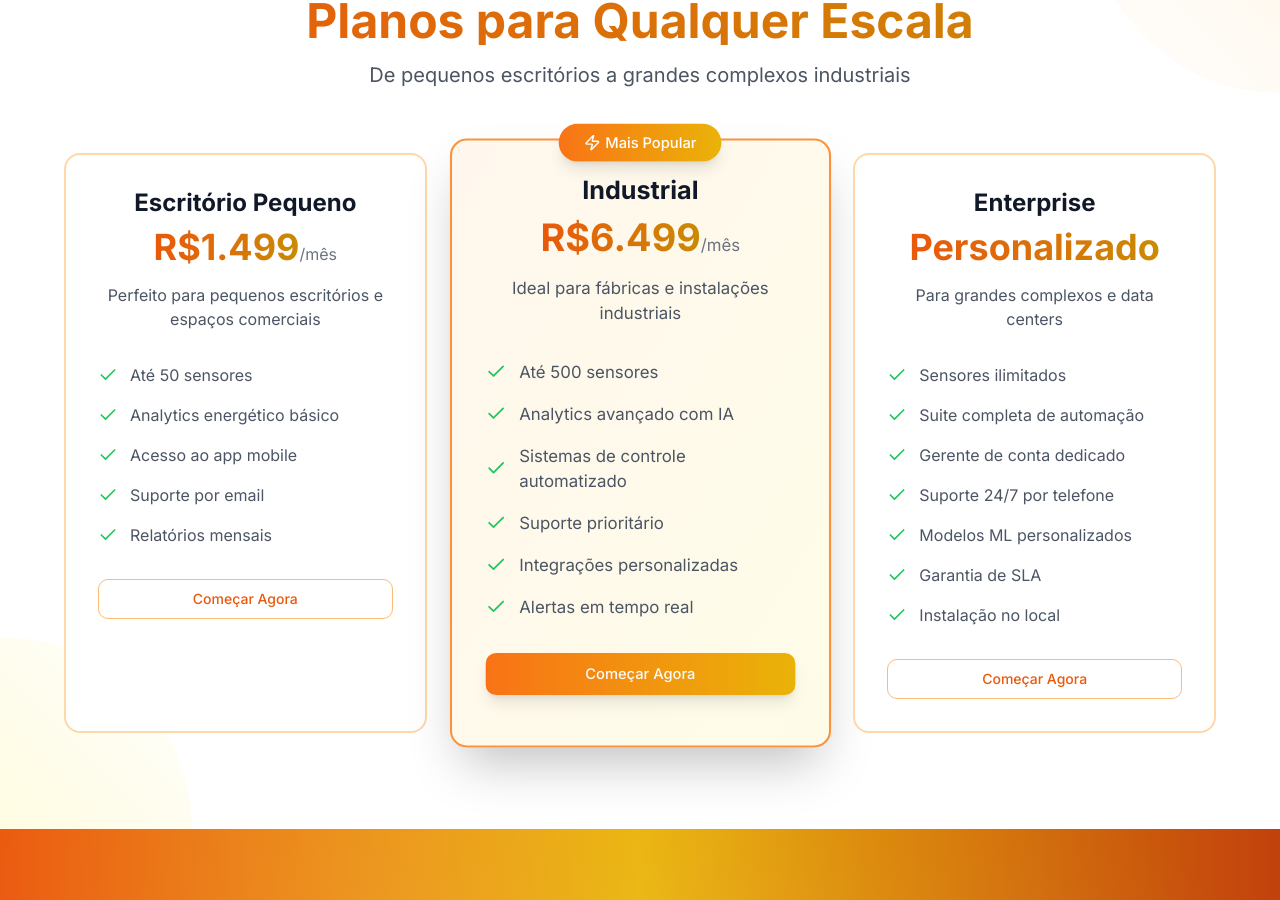
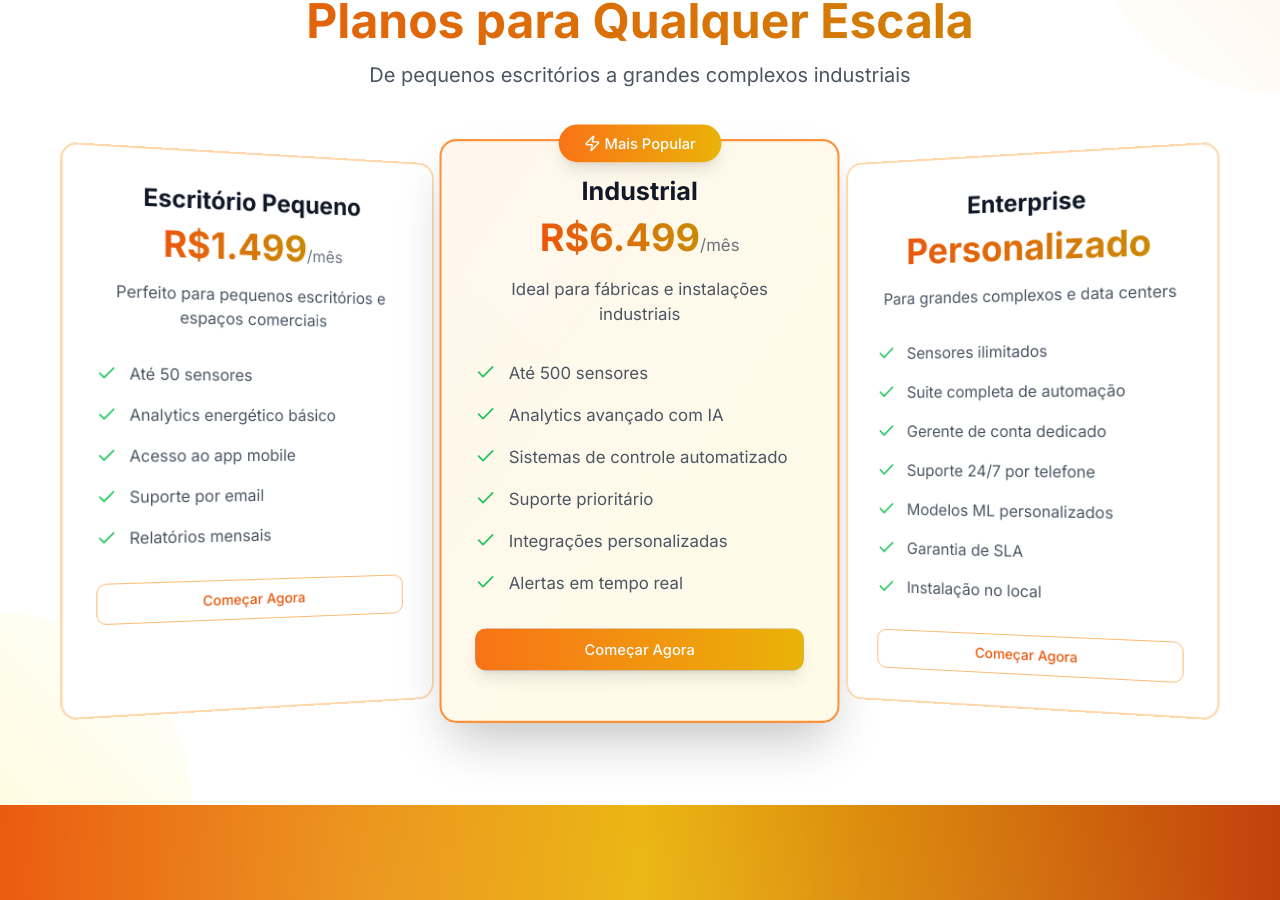
Before and after one commit to jesse-barbosa/enerium-web, a Next.js app: page / in a window 1280 px wide. Shown: the part 2955-3855 px from the top of the page. Built offline with nearby package versions, Linux system fonts and the light colour scheme.

Commit message:
refactor in pricing section: add rotation effect to plan cards

```diff
--- a/app/page.tsx
+++ b/app/page.tsx
@@ -6,7 +6,7 @@ import { HeroSection } from "@/components/intro-sections/hero"
 import { FeaturesSection } from "@/components/intro-sections/features"
 import { StatsSection } from "@/components/intro-sections/stats"
 import { TestimonialsSection } from "@/components/intro-sections/testimonials"
-import { PricingSection } from "@/components/intro-sections/pricing"
+import { PricingSection } from "@/components/intro-sections/pricing/pricing"
 import { CTASection } from "@/components/intro-sections/cta"
 import { Footer } from "@/components/intro-layout/footer"
 
--- /dev/null
+++ b/components/intro-sections/pricing/pricing.module.css
@@ -0,0 +1,22 @@
+.card {
+  transition: transform 0.5s ease, box-shadow 0.5s ease;
+  cursor: pointer;
+}
+
+.card-left {
+  transform: perspective(1000px) rotateY(12deg);
+}
+
+.card-left:hover {
+  transform: perspective(1000px) rotateY(16deg) scale(1.05) translateY(-12px);
+  box-shadow: 0 20px 40px rgba(0, 0, 0, 0.15);
+}
+
+.card-right {
+  transform: perspective(1000px) rotateY(-12deg);
+}
+
+.card-right:hover {
+  transform: perspective(1000px) rotateY(-16deg) scale(1.05) translateY(-12px);
+  box-shadow: 0 20px 40px rgba(0, 0, 0, 0.15);
+}
--- a/components/intro-sections/pricing.tsx
+++ b/components/intro-sections/pricing/pricing.tsx
@@ -3,6 +3,8 @@
 import { Button } from "@/components/ui/button"
 import { Check, Zap } from "lucide-react"
 import { useTranslation } from "@/lib/translations"
+import { cn } from "@/lib/utils"
+import styles from "./pricing.module.css"
 
 interface PricingSectionProps {
   locale?: string
@@ -113,15 +115,19 @@ export function PricingSection({ locale = "pt" }: PricingSectionProps) {
           <p className="text-xl text-gray-600 max-w-3xl mx-auto">{t("pricingSubtitle")}</p>
         </div>
 
-        <div className="grid grid-cols-1 md:grid-cols-3 gap-8 max-w-6xl mx-auto">
+        <div className="grid grid-cols-1 md:grid-cols-3 gap-1 max-w-6xl mx-auto">
           {currentPlans.map((plan, index) => (
             <div
               key={index}
-              className={`relative p-8 rounded-2xl border-2 transition-all duration-500 hover:-translate-y-3 ${
+              className={cn(
+                styles.card,
+                index === 0 && styles["card-left"],
+                index === 2 && styles["card-right"],
+                "relative p-8 rounded-2xl border-2 transition-all duration-500 hover:-translate-y-3",
                 plan.popular
                   ? "border-orange-400 bg-gradient-to-br from-orange-50 to-yellow-50 shadow-2xl scale-105"
                   : "border-orange-200 bg-white hover:border-orange-300 hover:shadow-xl"
-              }`}
+              )}
             >
               {plan.popular && (
                 <div className="absolute -top-4 left-1/2 transform -translate-x-1/2">
```
